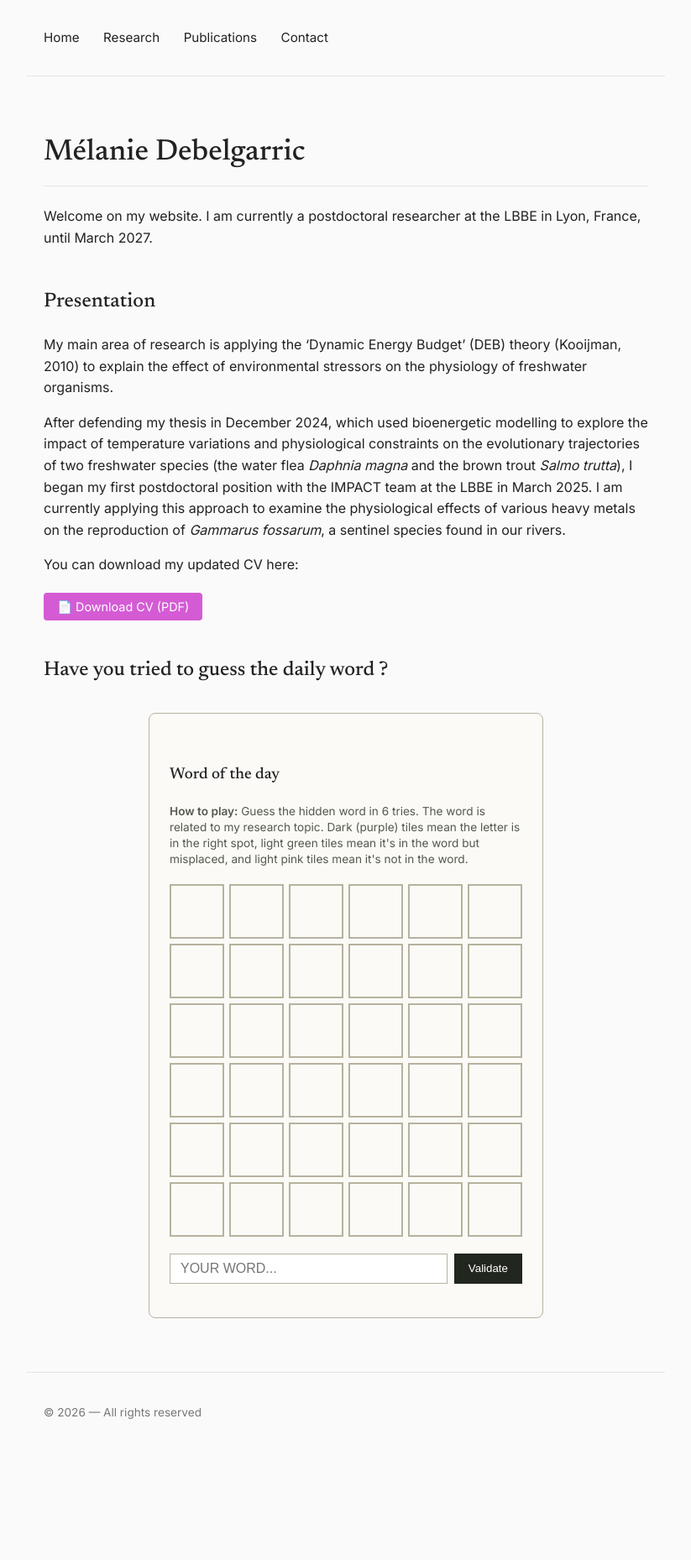
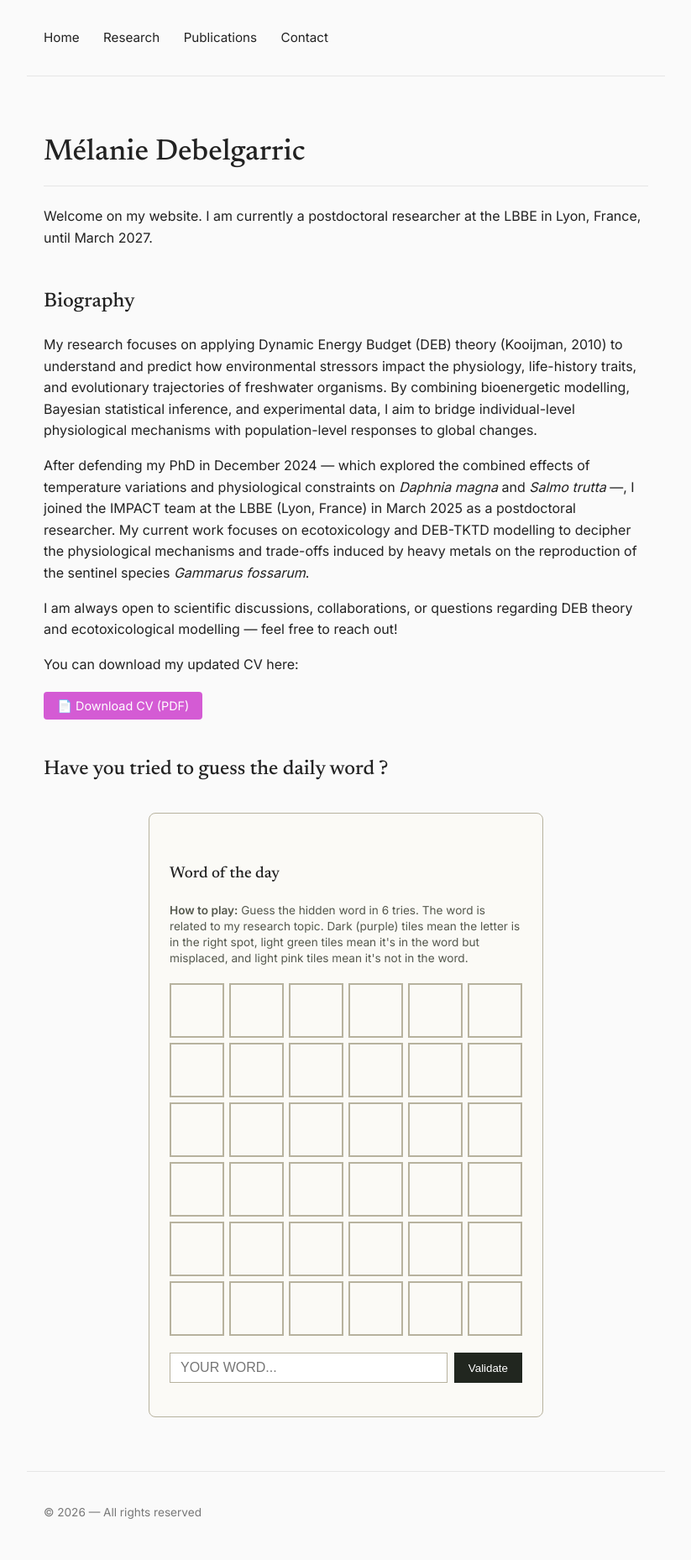
Before and after one commit to mdebelgarric/mdebelgarric.github.io, a Jekyll site: the page built from index.md, in a window 1280 px wide. Shown: the whole page at 84% size, without its empty margins (228-1051 px from the left). Built offline with Jekyll 4.4.1, drawn with Linux system fonts in a browser that asks for light colours; before the commit the page ends 1740 px from its top, so only the background shows below that.

Commit message:
add thesis link and biography modified

```diff
--- a/index.md
+++ b/index.md
@@ -8,11 +8,13 @@ permalink: /
 
 Welcome on my website. I am currently a postdoctoral researcher at the LBBE in Lyon, France, until March 2027.
 
-## Presentation
+## Biography
 
-My main area of research is applying the 'Dynamic Energy Budget' (DEB) theory (Kooijman, 2010) to explain the effect of environmental stressors on the physiology of freshwater organisms.
+My research focuses on applying Dynamic Energy Budget (DEB) theory (Kooijman, 2010) to understand and predict how environmental stressors impact the physiology, life-history traits, and evolutionary trajectories of freshwater organisms. By combining bioenergetic modelling, Bayesian statistical inference, and experimental data, I aim to bridge individual-level physiological mechanisms with population-level responses to global changes.
 
-After defending my thesis in December 2024, which used bioenergetic modelling to explore the impact of temperature variations and physiological constraints on the evolutionary trajectories of two freshwater species (the water flea *Daphnia magna* and the brown trout *Salmo trutta*), I began my first postdoctoral position with the IMPACT team at the LBBE in March 2025. I am currently applying this approach to examine the physiological effects of various heavy metals on the reproduction of *Gammarus fossarum*, a sentinel species found in our rivers.
+After defending my PhD in December 2024 — which explored the combined effects of temperature variations and physiological constraints on *Daphnia magna* and *Salmo trutta* —, I joined the IMPACT team at the LBBE (Lyon, France) in March 2025 as a postdoctoral researcher. My current work focuses on ecotoxicology and DEB-TKTD modelling to decipher the physiological mechanisms and trade-offs induced by heavy metals on the reproduction of the sentinel species *Gammarus fossarum*.
+
+I am always open to scientific discussions, collaborations, or questions regarding DEB theory and ecotoxicological modelling — feel free to reach out!
 
 You can download my updated CV here:
 
```
Also changed, not shown: research.md (+25 -3 lines).
